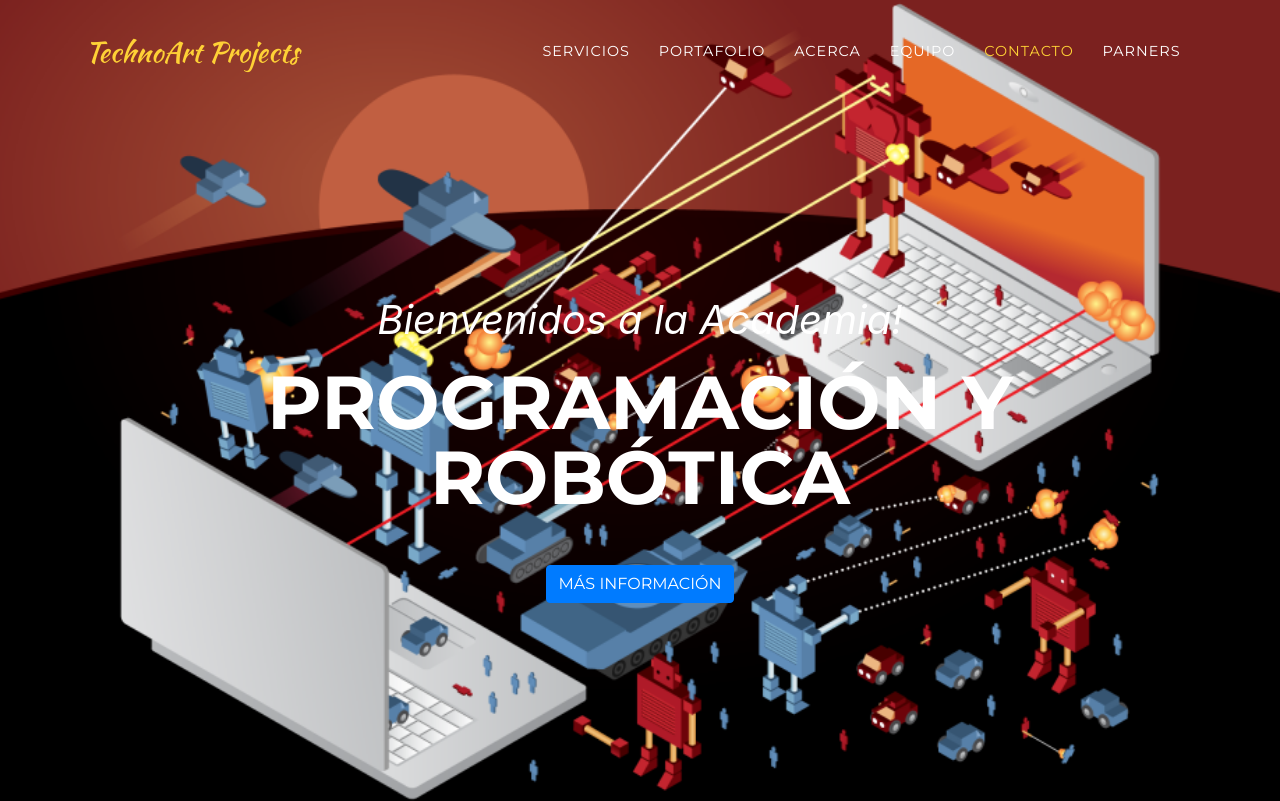
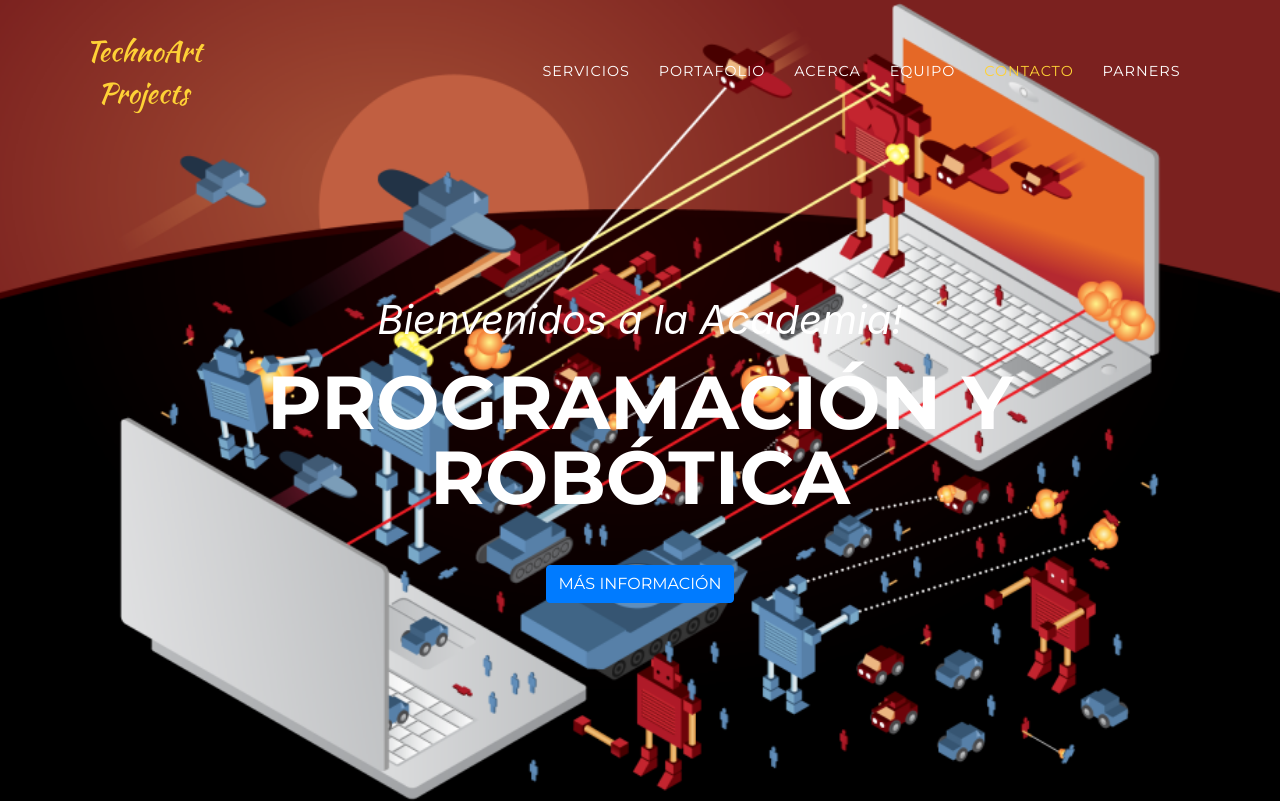
Before and after one commit to portafolioefrainmolano/progrobot, a website with bundled scripts: page index.html in a window 1280 px wide. Shown: the top 801 px of the page. Built offline with nearby package versions, Linux system fonts and the light colour scheme; a web font is replaced by a local one.

Commit message:
Update index.html

```diff
--- a/index.html
+++ b/index.html
@@ -30,7 +30,7 @@
   <!-- Navigation -->
   <nav class="navbar navbar-expand-lg navbar-dark fixed-top text-center" id="mainNav">
     <div class="container">
-      <a class="navbar-brand js-scroll-trigger" href="#page-top">TechnoArt Projects</a>
+      <a class="navbar-brand js-scroll-trigger" href="#page-top">TechnoArt<br/>Projects</a>
 
       <button class="navbar-toggler navbar-toggler-right" type="button" data-toggle="collapse" data-target="#navbarResponsive" aria-controls="navbarResponsive" aria-expanded="false" aria-label="Toggle navigation">
         Menu
```
